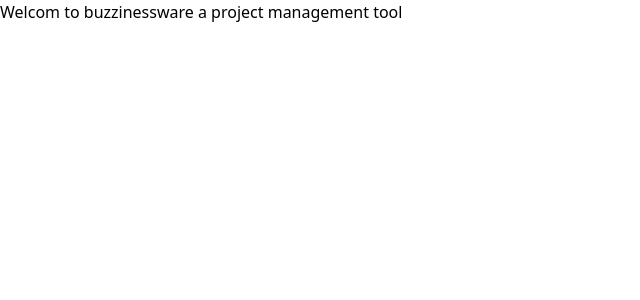
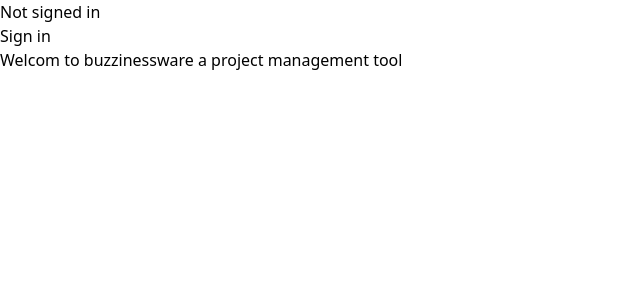
Before and after one commit to naqvisyeda/buzzinessware, a Next.js app: page / in a window 1280 px wide. Shown: the top 300 px of the page, without its empty margins (0-640 px from the left). Built offline with nearby package versions, Linux system fonts and the light colour scheme; no server answers.

Commit message:
Next auth config
Nexy auth is configure successfull,
Github credentials are left

```diff
--- a/components/Header.js
+++ b/components/Header.js
@@ -1,9 +1,24 @@
+import { signIn, signOut, useSession } from "next-auth/client";
+
 function Header() {
+  const [session, loading] = useSession();
   return (
     <div>
       {/**logo */}
       {/**menu */}
       {/**login button */}
+      {!session && (
+        <>
+          Not signed in <br />
+          <button onClick={() => signIn()}>Sign in</button>
+        </>
+      )}
+      {session && (
+        <>
+          Signed in as {session.user.email} <br />
+          <button onClick={() => signOut()}>Sign out</button>
+        </>
+      )}
     </div>
   );
 }
--- a/package.json
+++ b/package.json
@@ -9,6 +9,7 @@
   },
   "dependencies": {
     "next": "10.2.3",
+    "next-auth": "^3.23.3",
     "react": "17.0.2",
     "react-dom": "17.0.2"
   },
--- a/pages/_app.js
+++ b/pages/_app.js
@@ -1,7 +1,12 @@
 import "../styles/globals.css";
+import { Provider as AuthProvider } from "next-auth/client";
 
 function MyApp({ Component, pageProps }) {
-  return <Component {...pageProps} />;
+  return (
+    <AuthProvider session={pageProps.session}>
+      <Component {...pageProps} />
+    </AuthProvider>
+  );
 }
 
 export default MyApp;
--- /dev/null
+++ b/pages/api/auth/[...nextauth].js
@@ -0,0 +1,21 @@
+import NextAuth from "next-auth";
+import Providers from "next-auth/providers";
+
+export default NextAuth({
+  // Configure one or more authentication providers
+  providers: [
+    Providers.Google({
+      clientId: process.env.GOOGLE_ID,
+      clientSecret: process.env.GOOGLE_SECRET,
+    }),
+
+    Providers.GitHub({
+      clientId: process.env.Github_ID,
+      clientSecret: process.env.Github_SECRET,
+    }),
+    // ...add more providers here
+  ],
+
+  // A database is optional, but required to persist accounts in a database
+  database: process.env.DATABASE_URL,
+});
--- a/pages/index.js
+++ b/pages/index.js
@@ -1,5 +1,7 @@
 import Head from "next/head";
+
 import Header from "../components/Header";
+import React from "react";
 
 export default function Home() {
   return (
```
Also changed, not shown: next.config.js (added), 1 other file (tests, documents, lock files or other folders).
